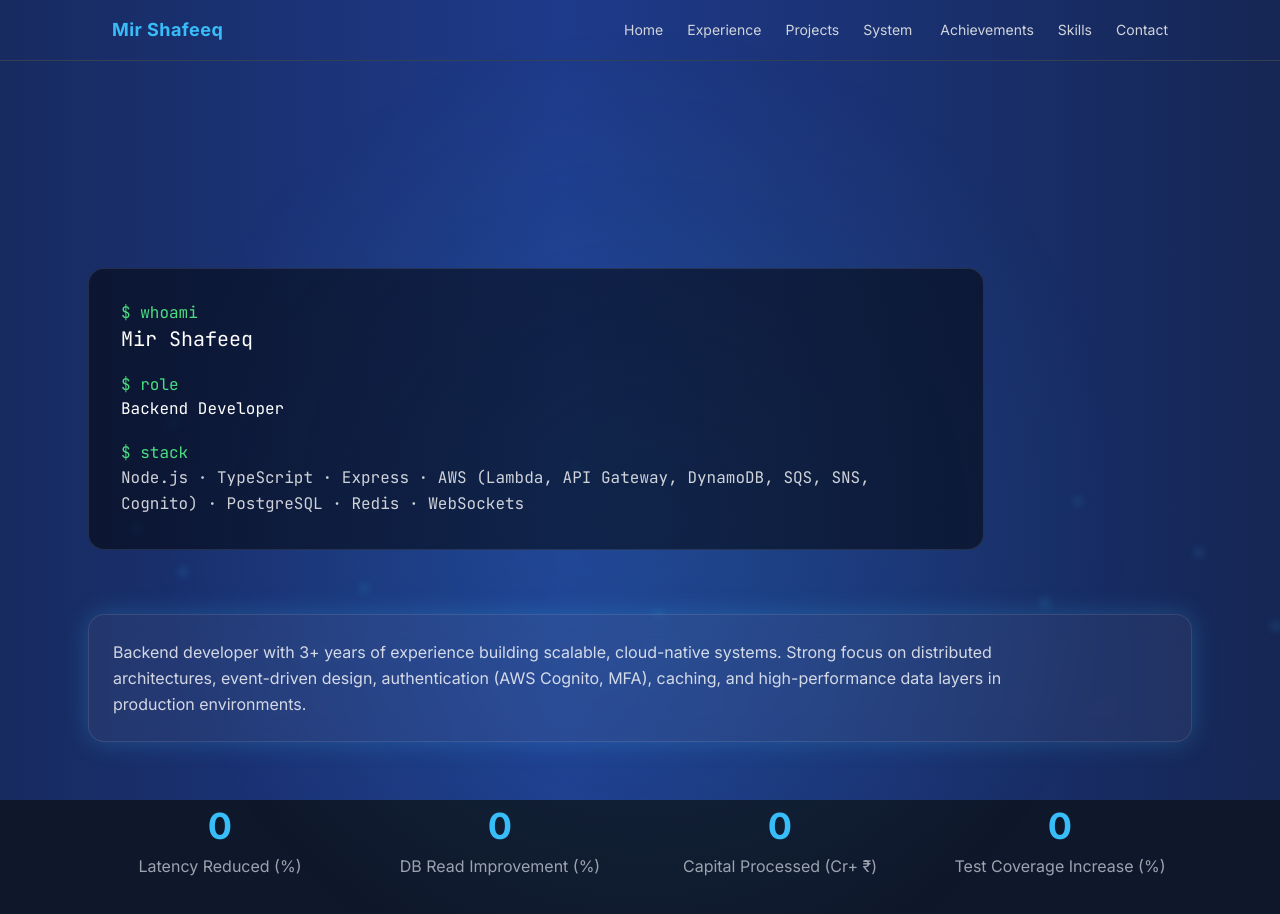
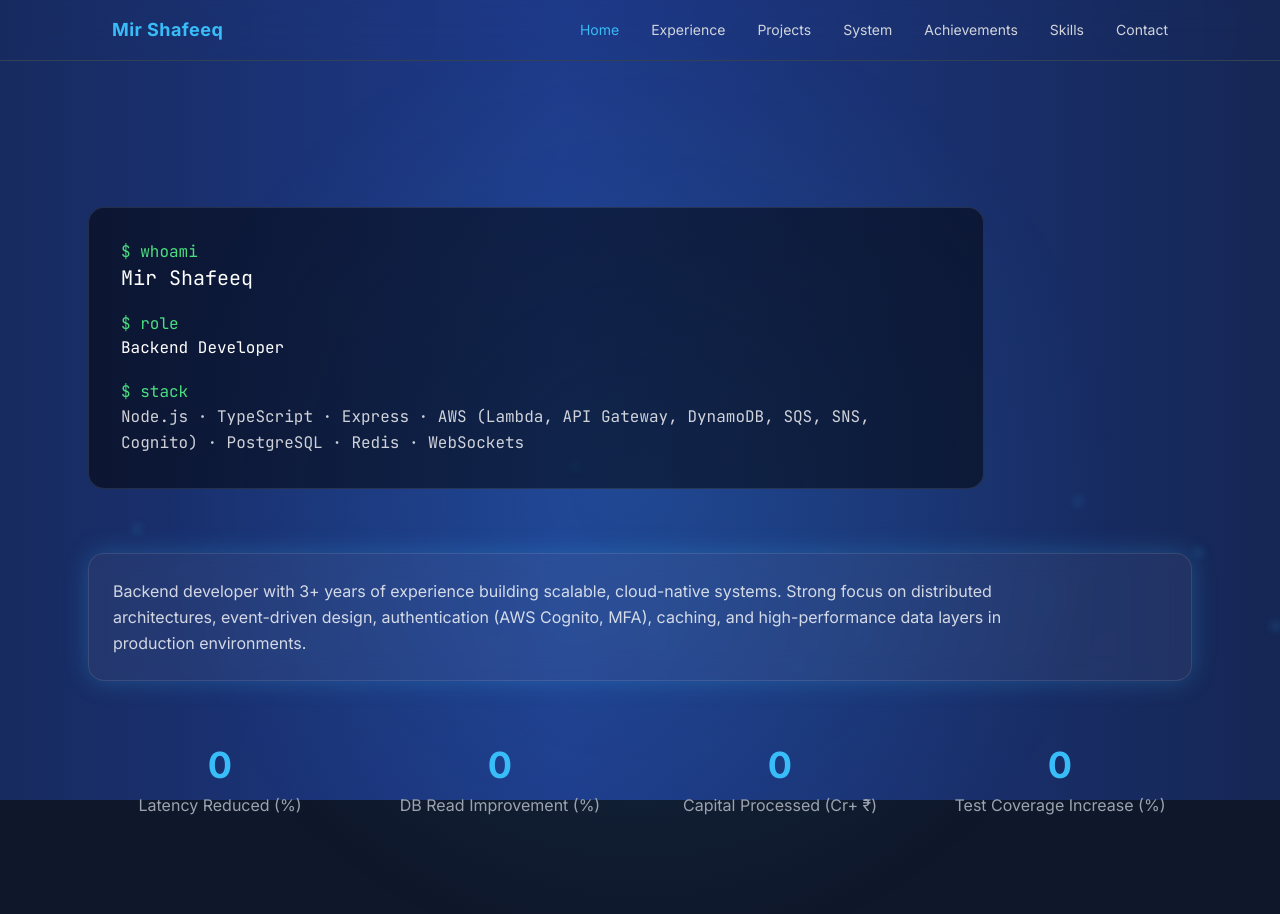
Before and after one commit to KashmirianNoodle/portfolio, a React (Vite) app: page / in a window 1280 px wide. Shown: the top 914 px of the page. Built offline with nearby package versions, Linux system fonts and the light colour scheme.

Commit message:
fix: made navbar mobile friendly

```diff
--- a/src/components/Navbar.jsx
+++ b/src/components/Navbar.jsx
@@ -1,24 +1,84 @@
-import { Link } from "react-router-dom";
-import Achievements from './../pages/Achievements';
+import { useState } from "react";
+import { Link, NavLink } from "react-router-dom";
+import { motion, AnimatePresence } from "framer-motion";
+import { Menu, X } from "lucide-react";
 
 export default function Navbar() {
+  const [isOpen, setIsOpen] = useState(false);
+
+  const navLinks = [
+    { name: "Home", path: "/" },
+    { name: "Experience", path: "/experience" },
+    { name: "Projects", path: "/projects" },
+    { name: "System", path: "/system-design" },
+    { name: "Achievements", path: "/achievements" },
+    { name: "Skills", path: "/skills" },
+    { name: "Contact", path: "/contact" },
+  ];
+
   return (
-    <nav className="bg-card border-b border-slate-700">
+    <nav className="bg-card/80 backdrop-blur-lg border-b border-slate-700 fixed w-full z-50">
       <div className="max-w-6xl mx-auto px-6 md:px-12 py-4 flex justify-between items-center">
+        {/* Logo */}
         <h1 className="text-primary font-bold text-lg tracking-wide">
           Mir Shafeeq
         </h1>
 
-        <div className="space-x-6 text-sm text-gray-300">
-          <Link to="/" className="hover:text-primary transition">Home</Link>
-          <Link to="/experience" className="hover:text-primary transition">Experience</Link>
-          <Link to="/projects" className="hover:text-primary transition">Projects</Link>
-          <Link to="/system-design" className="hover:text-primary transition">System</Link>
-          <Link to="/achievements" className="hover:text-primary transition"> Achievements</Link>
-          <Link to="/skills" className="hover:text-primary transition">Skills</Link>
-          <Link to="/contact" className="hover:text-primary transition">Contact</Link>
+        {/* Desktop Links */}
+        <div className="hidden md:flex space-x-8 text-sm text-gray-300">
+          {navLinks.map((link) => (
+            <NavLink
+              key={link.path}
+              to={link.path}
+              className={({ isActive }) =>
+                `transition hover:text-primary ${
+                  isActive ? "text-primary" : ""
+                }`
+              }
+            >
+              {link.name}
+            </NavLink>
+          ))}
         </div>
+
+        {/* Mobile Button */}
+        <button
+          onClick={() => setIsOpen(!isOpen)}
+          className="md:hidden text-gray-300"
+        >
+          {isOpen ? <X size={24} /> : <Menu size={24} />}
+        </button>
       </div>
+
+      {/* Mobile Dropdown */}
+      <AnimatePresence>
+        {isOpen && (
+          <motion.div
+            initial={{ opacity: 0, y: -20 }}
+            animate={{ opacity: 1, y: 0 }}
+            exit={{ opacity: 0, y: -20 }}
+            transition={{ duration: 0.25 }}
+            className="md:hidden bg-card border-t border-slate-700"
+          >
+            <div className="flex flex-col px-6 py-4 space-y-4 text-gray-300">
+              {navLinks.map((link) => (
+                <NavLink
+                  key={link.path}
+                  to={link.path}
+                  onClick={() => setIsOpen(false)}
+                  className={({ isActive }) =>
+                    `transition hover:text-primary ${
+                      isActive ? "text-primary" : ""
+                    }`
+                  }
+                >
+                  {link.name}
+                </NavLink>
+              ))}
+            </div>
+          </motion.div>
+        )}
+      </AnimatePresence>
     </nav>
   );
 }
```
